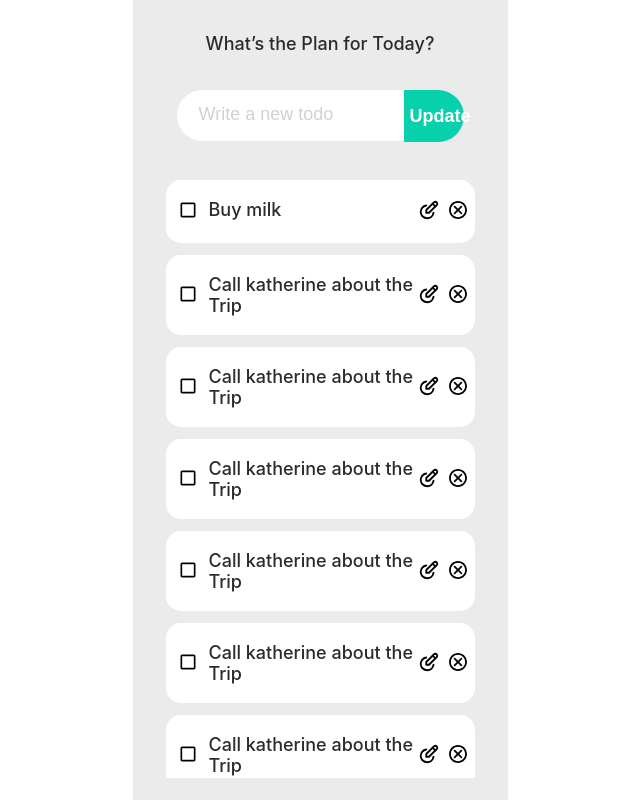
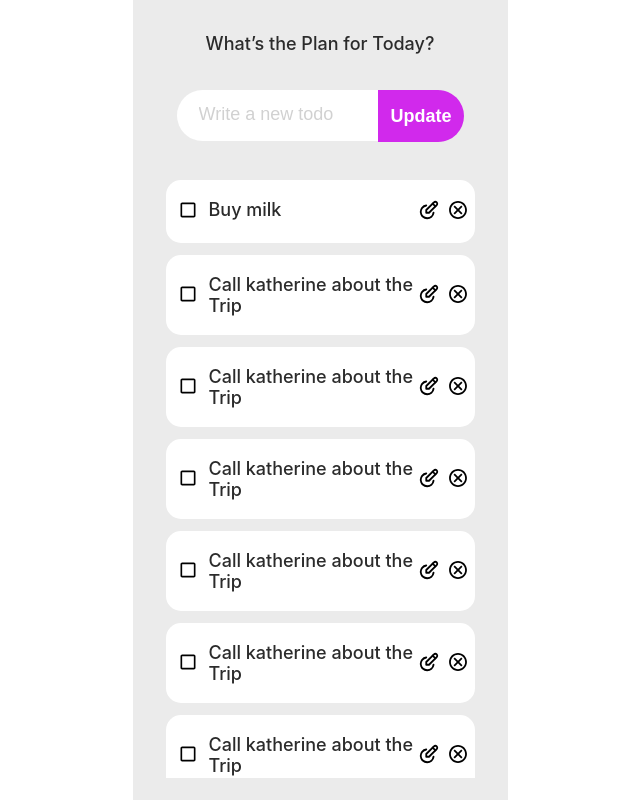
Before and after one commit to muse9312/todo-app, a React (Create React App) app: page /update in a window 1280 px wide. Shown: the whole page, without its empty margins (320-960 px from the left). Built offline with nearby package versions, Linux system fonts and the light colour scheme.

Commit message:
test용 클래스 명 및 엘리먼트 수정(리팩토링) Todoitem ischecked 최상단을 제외한 나머지 style 통일 onClick → onSubmit 메소드, value값 올려주기 onEdit 메소드 → edit 페이지로 이동 onDelete 메소드 → 해당 아이템 삭제

```diff
--- a/src/components/Input.jsx
+++ b/src/components/Input.jsx
@@ -1,21 +1,21 @@
 import React, { useState } from 'react';
 
-const Input = ({ label, onChange, onSubmit }) => {
+const Input = ({ label, onSubmit }) => {
   const [value, setValue] = useState('');
+  console.log(value);
+  const handleChange = (e) => {
+    setValue(e.target.value);
+  };
 
-  const handleChange = (val) => {
-    onChange && setValue(val);
+  const handleSubmit = () => {
+    onSubmit(value);
+    setValue('');
   };
 
   return (
     <div className='input-wrap'>
-      <input type='text' className='input' onChange={handleChange} placeholder='Write a new todo'></input>
-      <button
-        type='button'
-        className={label === 'Update' ? 'btn update' : 'btn'}
-        onSubmit={() => {
-          onSubmit();
-        }}>
+      <input type='text' className={'input'} value={value} onChange={handleChange} placeholder='Write a new todo'></input>
+      <button type='button' className={label === 'Update' ? 'btn update' : 'btn'} onClick={handleSubmit}>
         <span>{label}</span>
       </button>
     </div>
--- a/src/components/TodoItem.jsx
+++ b/src/components/TodoItem.jsx
@@ -1,31 +1,40 @@
 import React, { useState } from 'react';
+import { useNavigate } from 'react-router-dom';
 import { IoMdCloseCircleOutline } from 'react-icons/io';
 import { MdCheckBoxOutlineBlank } from 'react-icons/md';
 import { IoCheckbox } from 'react-icons/io5';
 import { TbEditCircle } from 'react-icons/tb';
 
-const TodoItem = ({ title }) => {
+const TodoItem = ({ id, title, onDelete }) => {
+  const navigate = useNavigate();
+
   const [isChecked, setIsChecked] = useState(false);
   const handleChecked = () => {
     setIsChecked(!isChecked);
   };
 
+  // update 페이지로 이동
+  const onEdit = () => {
+    navigate('/update');
+  };
+
+  const colorChange = isChecked ? 'gray' : '';
+
   return (
-    <div className={isChecked ? 'item checked' : 'item'}>
+    <div className={isChecked ? 'item title checked  ' : 'item' || 'title'}>
       <div className='item-lfcontent'>
         <button type='button' className='icon-button' onClick={handleChecked}>
           {isChecked ? <IoCheckbox size={20} /> : <MdCheckBoxOutlineBlank size={20} />}
         </button>
-        <span className={isChecked ? 'title checked' : 'title'}>{title}</span>
+        <span className={'title'}>{title}</span>
       </div>
 
       <div className='item-rgcontent'>
-        <button type='button' className='icon-button'>
-          <TbEditCircle size={22} color={isChecked ? 'gray' : ''} disabled={isChecked} />
+        <button type='button' className='icon-button' onClick={onEdit}>
+          <TbEditCircle size={22} color={colorChange} disabled={isChecked} />
         </button>
         <button type='button' className='icon-button'>
-          {' '}
-          <IoMdCloseCircleOutline size={22} color={isChecked ? 'gray' : ''} disabled={isChecked} />
+          <IoMdCloseCircleOutline size={22} color={colorChange} onClick={() => onDelete(id)} disabled={isChecked} />
         </button>
       </div>
     </div>
--- a/src/pages/Home.jsx
+++ b/src/pages/Home.jsx
@@ -6,8 +6,13 @@ import { ItemList } from '../data/common';
 
 const Home = () => {
   const [value, setValue] = useState('');
+  console.log(value);
 
-  console.log(value);
+  const [items, setItems] = useState(ItemList);
+
+  const handleDelete = (id) => {
+    setItems(items.filter((item) => item.id !== id));
+  };
 
   return (
     <div className='wrap'>
@@ -15,12 +20,12 @@ const Home = () => {
         <div className='content-wrap'>
           <div className='content-top'>
             <Text label={'What’s the Plan for Today?'} />
-            <Input onClick={() => {}} onChange={(val) => setValue(val)} label={'Add'} />
+            <Input onClick={() => {}} onSubmit={(val) => setValue(val)} label={'Add'} />
           </div>
           <ul className='item-wapper'>
-            <li className='test'>
-              {ItemList.map((item) => (
-                <TodoItem key={item.id} title={item.title} />
+            <li className='itembox'>
+              {items.map((item) => (
+                <TodoItem key={item.id} id={item.id} title={item.title} onDelete={handleDelete} />
               ))}
             </li>
           </ul>
--- a/src/pages/Update.jsx
+++ b/src/pages/Update.jsx
@@ -1,4 +1,4 @@
-import React, { useState } from 'react';
+import React from 'react';
 import Text from '../components/Text';
 import Input from '../components/Input';
 import TodoItem from '../components/TodoItem';
@@ -14,7 +14,7 @@ const Update = () => {
             <Input onClick={() => {}} label={'Update'} />
           </div>
           <div className='item-wapper'>
-            <div className='test'>
+            <div className='itembox'>
               {ItemList.map((item) => (
                 <TodoItem key={item.id} title={item.title} />
               ))}
--- a/src/styles/page.scss
+++ b/src/styles/page.scss
@@ -1,3 +1,4 @@
+// home.jsx =================================================================
 .wrap {
   display: flex;
   justify-content: center;
@@ -16,6 +17,7 @@
   }
 }
 
+// Text.jsx =================================================================
 .text {
   display: flex;
   justify-content: center;
@@ -27,6 +29,8 @@
   }
 }
 
+// input.jsx =================================================================
+
 .input-wrap {
   display: flex;
   justify-content: flex-end;
@@ -36,7 +40,9 @@
   width: 100%;
   padding: 18px 22px;
   border: none;
-  border-radius: 45px;
+  border-top-left-radius: 45px;
+  border-bottom-left-radius: 45px;
+  margin-right: 55px;
   &:focus {
     outline: none;
   }
@@ -50,14 +56,13 @@
 
 .btn {
   position: absolute;
-  width: 60px;
+  padding: 0 12px;
   height: 52px;
   border: none;
   border-top-right-radius: 45px;
   border-bottom-right-radius: 45px;
   background: #07d1ad;
   cursor: pointer;
-
   span {
     color: #ffffff;
     font-size: 18px;
@@ -65,7 +70,11 @@
   }
 }
 
-//  todoItem
+.update {
+  background: #d129ec;
+}
+
+// TodoList.jsx =================================================================
 
 .item-wapper {
   display: flex;
@@ -73,7 +82,7 @@
   padding: 0 33px 22px;
   margin-top: 39px;
 
-  .test {
+  .itembox {
     display: flex;
     flex-direction: column;
     gap: 12px 0;
@@ -119,24 +128,6 @@
   }
 }
 
-// .todo-list {
-//     // list 묶음 스타일
-//     &__item {
-//         // item 스타일
-//         &-lfcontent {
-//             display: flex;
-//             gap: 0 11px;
-
-//             span {
-//                 color: #2b2b2b;
-//                 font-size: 18px;
-//                 font-weight: 500;
-//             }
-//         }
-//     }
-
-// }
-
 .item.checked {
   background: #f7f7f7;
 
```
